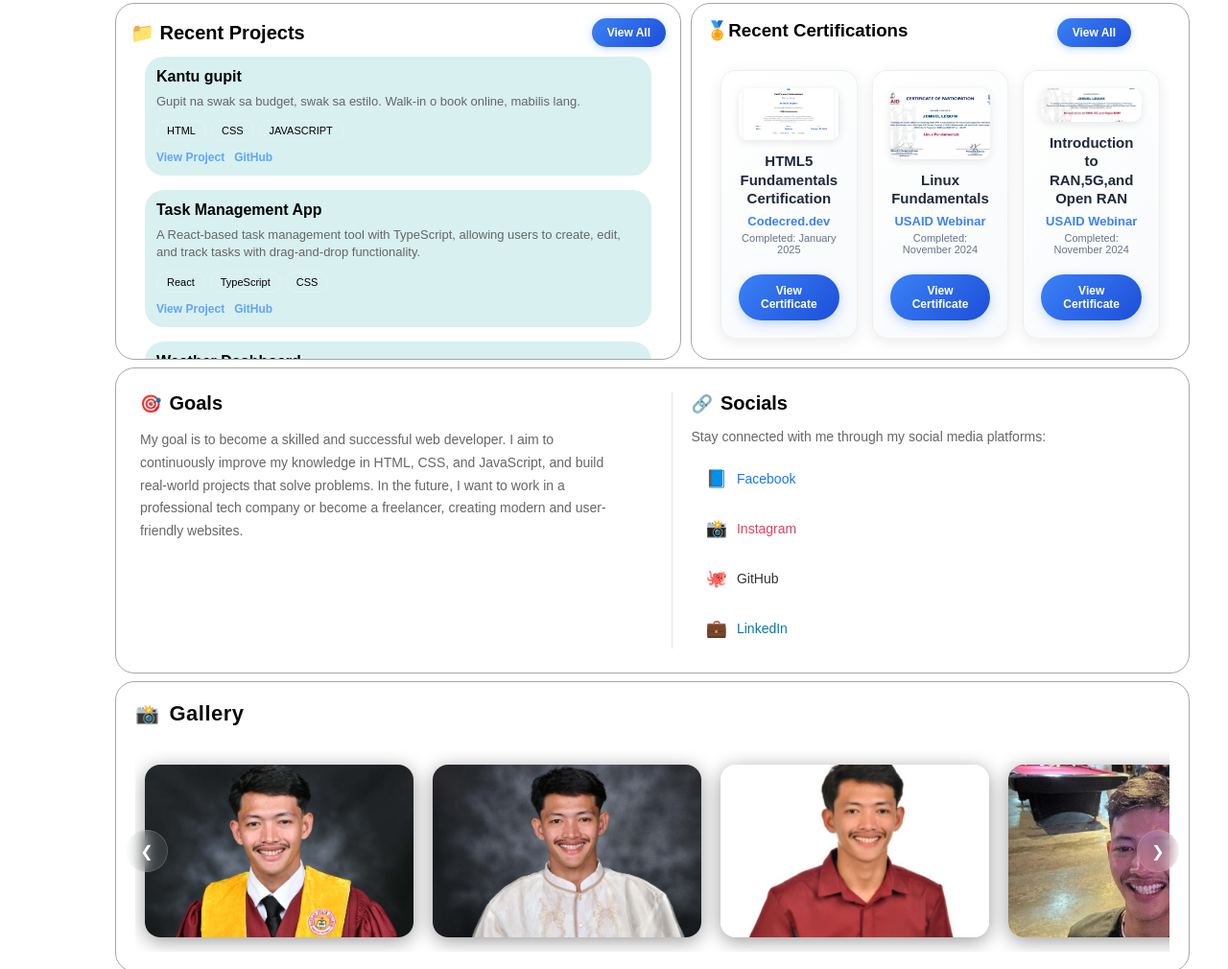
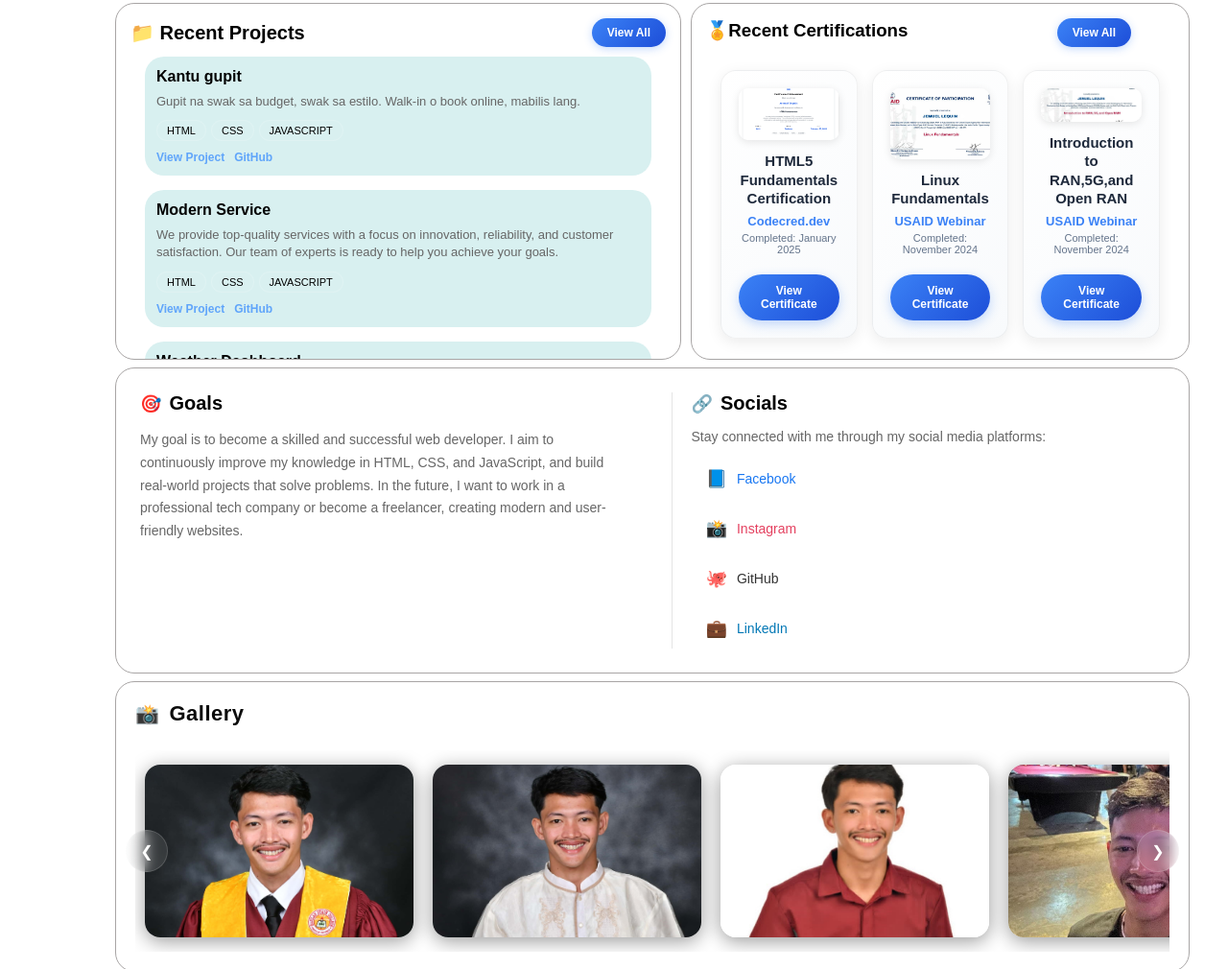
Before and after one commit to jemjemnavidad/PORTFOLIO-JEMJEM, a plain HTML site: page index.html in a window 1280 px wide. Shown: the part 788-1798 px from the top of the page at 96% size. Drawn offline with Linux system fonts and the light colour scheme.

Commit message:
Change project title and description in index.html
Updated project details to reflect a new service offering.

```diff
--- a/index.html
+++ b/index.html
@@ -163,12 +163,12 @@
           </div>
         </div>
         <div class="project-card">
-          <h4>Task Management App</h4>
-          <p>A React-based task management tool with TypeScript, allowing users to create, edit, and track tasks with drag-and-drop functionality.</p>
+          <h4>Modern Service</h4>
+          <p>We provide top-quality services with a focus on innovation, reliability, and customer satisfaction. Our team of experts is ready to help you achieve your goals.</p>
           <div class="project-tags">
-            <span>React</span>
-            <span>TypeScript</span>
+            <span>HTML</span>
             <span>CSS</span>
+            <span>JAVASCRIPT</span>
           </div>
           <div class="project-links">
             <a href="#" target="_blank">View Project</a>
```
